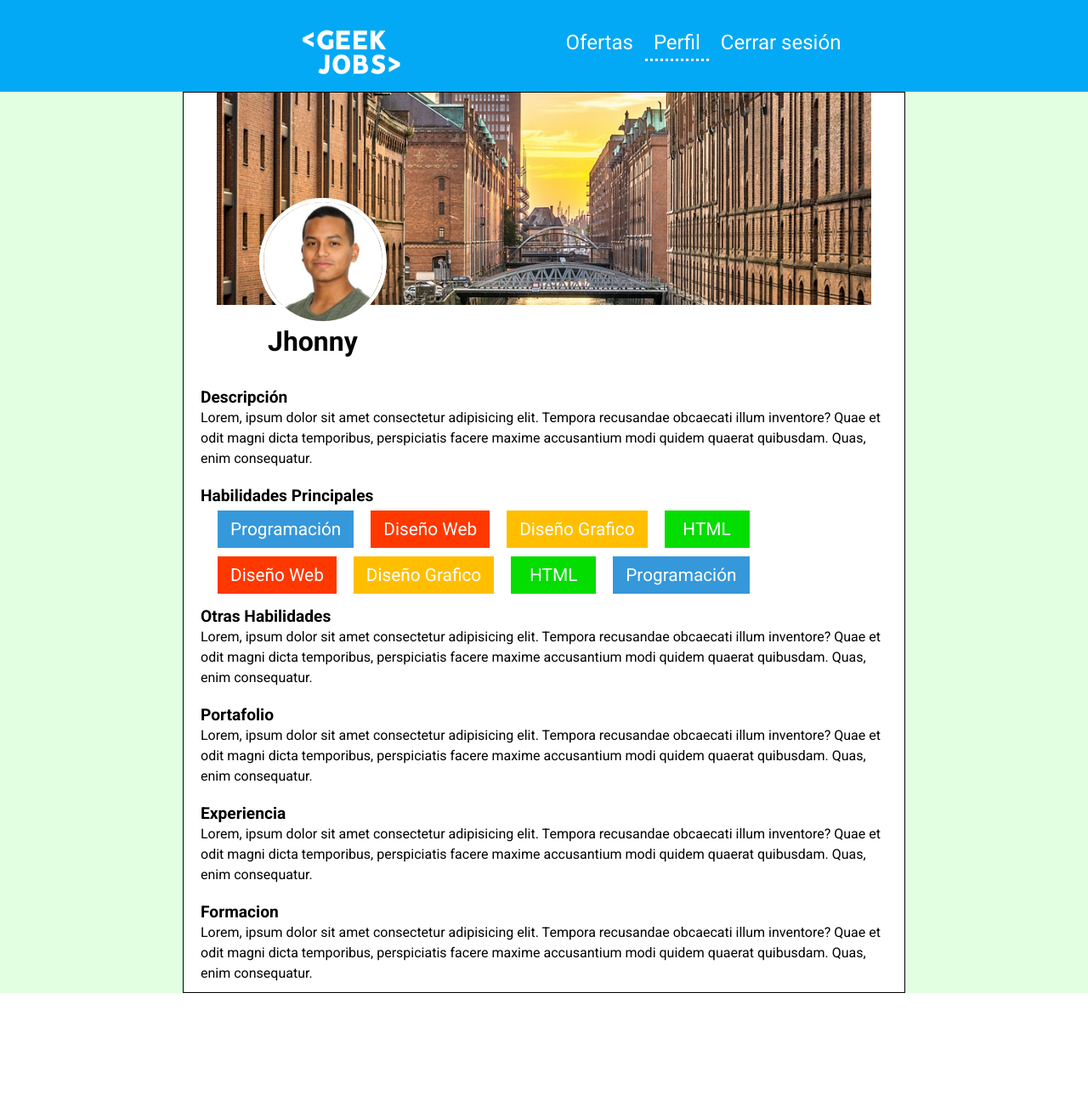
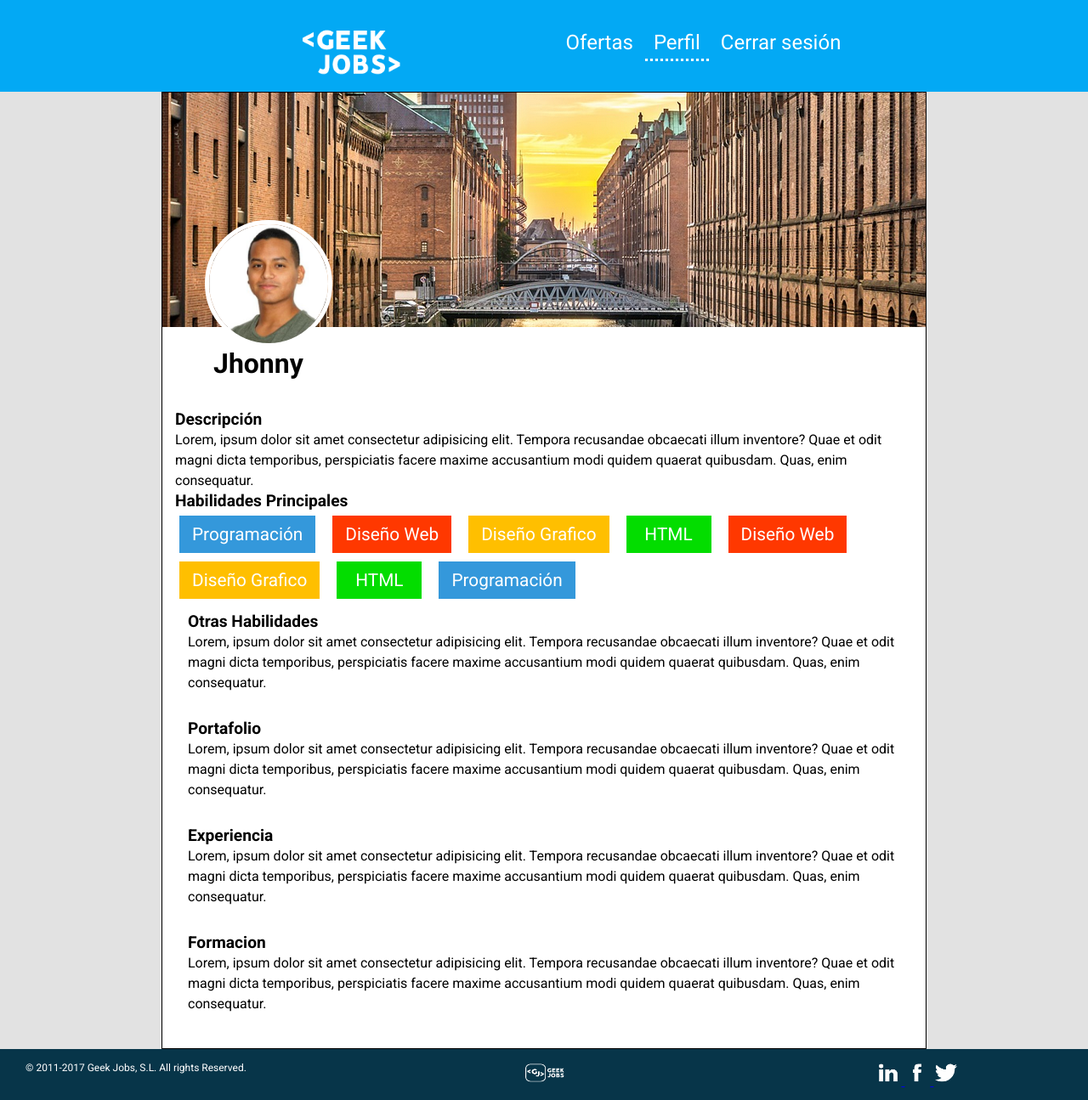
Before and after one commit to JLDRM/Caso-Pr-ctico-Front-End-J3IM, a PHP site: page /ismail.html in a window 1280 px wide. Shown: the whole page at 85% size. Before the commit the page ends 1169 px from the top, so only its background shows below. Run offline with PHP 8.4, Linux system fonts and the light colour scheme.

Commit message:
Sass + Footer

```diff
--- a/assets/css/ismail.css
+++ b/assets/css/ismail.css
@@ -1,8 +1,7 @@
 * {
   -webkit-box-sizing: border-box;
   -moz-box-sizing: border-box;
-    box-sizing: border-box;
-}
+  box-sizing: border-box; }
 
 html,
 body,
@@ -91,94 +90,58 @@ video {
   font-size: 100%;
   font: inherit;
   vertical-align: baseline;
-    font-family: 'Roboto', sans-serif;
-}
+  font-family: 'Roboto', sans-serif; }
 
 body {
   font-size: 1em;
   line-height: 1.5em;
-    background-color: rgb(226, 2226, 226, 84);
-}
+  background-color: #e2e2e2; }
 
 header {
   height: 108px;
   display: flex;
   background: #03A9F4;
   padding-bottom: 6px;
-    text-align: center;
-}
-/*
-header {
-    background-color: #03A9F4;
-    text-align: center;
-    height: 108px;
-    padding-bottom: 6px;
-}*/
-
-#logo {
-    flex: 1;
-}
-#logo img {
+  text-align: center; }
+  header #logo {
+    flex: 1; }
+    header #logo img {
       width: 125px;
       height: 125px;
-  margin-left: 350px;
-}
-
-.menu {
+      margin-left: 350px; }
+  header .menu {
     margin: auto 0;
     flex: 2;
-    margin-right: 100px;
-}
-
-.menu ul li {
-    display: inline-block;
-}
-
-.menu ul li .active {
-    border-bottom: 3px dotted white;
-}
-
-.menu ul li a {
+    margin-right: 100px; }
+    header .menu ul li {
+      display: inline-block; }
+      header .menu ul li .active {
+        border-bottom: 3px dotted white; }
+      header .menu ul li a {
         padding: 5px 10px;
         text-decoration: none;
         font-size: 1.5em;
-    color: white;
-}
-
-.menu ul li a:hover {
+        color: white; }
+        header .menu ul li a:hover {
           color: orange;
-    background-color: white;
-}
+          background-color: white; }
 
 section {
-    width: 850px;
+  width: 900px;
   margin: 0 auto;
   border: 1px solid black;
-    background: white;
-}
+  background: white; }
+  sectionsection .perfil {
+    width: 100%;
+    margin: 0 auto; }
+    sectionsection .perfilimg {
+      width: 100%;
+      height: 250px; }
+  sectiondiv {
+    padding: 0 15px; }
 
-section .perfil {
-    width: 800px;
-    margin: 0 auto;
-}
-
-section div {
-    padding: 0 15px;
-}
-
-.perfil img {
-    width: 100%;
-    height: 250px;
-}
-
-
-/*
-.perfil h2 {
-    color: white;
-    margin-top: -50px;
-    margin-left: 300px;
-}
-*/
+.cont {
+  margin: 10px; }
 
 .perfil .persona {
   width: 150px;
@@ -186,34 +149,27 @@ section div {
   border: 5px solid white;
   border-radius: 50%;
   margin-top: -300px;
-    margin-left: 50px;
-}
+  margin-left: 50px; }
 
 .title {
   font-size: 2em;
   margin-bottom: 1em;
   margin-left: 60px;
   align-content: center;
-    font-weight: bold;
-}
+  font-weight: bold; }
 
 .cont {
   padding: 10px 5px;
-    clear: both;
-}
-
+  clear: both; }
   .cont h3 {
     font-size: 1.2em;
-    font-weight: bold;
-}
+    font-weight: bold; }
 
 .mm ul li {
   list-style: none;
   display: inline-block;
   float: left;
-    border: 5px solid transparent;
-}
-
+  border: 5px solid transparent; }
   .mm ul li a {
     display: block;
     min-width: 100px;
@@ -222,83 +178,95 @@ section div {
     margin: 0 10px 0 0;
     font-size: 1.3em;
     text-decoration: none;
-    color: #fff;
-}
+    color: #fff; }
 
 .b {
-    background: #3498db;
-}
-
+  background: #3498db; }
   .b:hover {
     background-color: #017dd0;
-    text-shadow: #005289 2px -2px 1px;
-}
-
+    text-shadow: #005289 2px -2px 1px; }
   .b:active {
-    background-color: #3498db;
-}
+    background-color: #3498db; }
 
 .r {
-    background: #ff3800;
-}
-
+  background: #ff3800; }
   .r:hover {
     background-color: red;
-    text-shadow: #8f1f00 2px -2px 1px;
-}
-
+    text-shadow: #8f1f00 2px -2px 1px; }
   .r:active {
-    background-color: #ff3800;
-}
+    background-color: #ff3800; }
 
 .g {
-    background: #03dd00;
-}
-
+  background: #03dd00; }
   .g:hover {
     background-color: #27c901;
-    text-shadow: #136300 2px -2px 1px;
-}
-
+    text-shadow: #136300 2px -2px 1px; }
   .g:active {
-    background-color: #03dd00;
-}
+    background-color: #03dd00; }
 
 .o {
-    background: #ffbf00;
-}
-
+  background: #ffbf00; }
   .o:hover {
     background-color: orange;
-    text-shadow: #a17900 2px -2px 1px;
-}
-
+    text-shadow: #a17900 2px -2px 1px; }
   .o:active {
-    background-color: #ffbf00;
-}
+    background-color: #ffbf00; }
 
 .m {
-    background: #ff00ca;
-}
-
+  background: #ff00ca; }
   .m:hover {
     background-color: #bf0098;
-    text-shadow: #8b016f 2px -2px 1px;
-}
-
+    text-shadow: #8b016f 2px -2px 1px; }
   .m:active {
-    background-color: #ff00ca;
-}
+    background-color: #ff00ca; }
 
 .p {
-    background: #b231fd;
-}
-
+  background: #b231fd; }
   .p:hover {
     background-color: #a100ff;
-    text-shadow: #400065 2px -2px 1px;
-}
+    text-shadow: #400065 2px -2px 1px; }
+  .p:active {
+    background-color: #b231fd; }
 
-.p:active {
-    background-color: #b231fd;
-}
+footer {
+  background-color: #073549;
+  width: 100%;
+  display: flex;
+  padding: 10px; }
+
+#footerlist {
+  width: 25%; }
+
+#footerlist ul {
+  display: inline-block;
+  padding-right: 5%;
+  list-style-type: none;
+  text-align: left;
+  margin-top: 3px;
+  padding-left: 0px; }
+
+#social {
+  width: 25%; }
+
+#social ul {
+  width: 100%;
+  padding-right: 5%;
+  padding-left: 0px;
+  list-style-type: none;
+  text-align: center;
+  margin-top: 3px; }
+
+#social li {
+  display: inline-block;
+  text-align: right; }
+
+#copyright {
+  width: 48%;
+  font-size: 9pt;
+  color: white;
+  font-weight: lighter;
+  display: block;
+  text-align: left;
+  padding-left: 20px; }
+
+/*# sourceMappingURL=ismail.css.map */
--- /dev/null
+++ b/assets/css/ismail.scss
@@ -0,0 +1,317 @@
+* {
+    -webkit-box-sizing: border-box;
+    -moz-box-sizing: border-box;
+    box-sizing: border-box;
+}
+
+html,
+body,
+div,
+span,
+applet,
+object,
+iframe,
+h1,
+h2,
+h3,
+h4,
+h5,
+h6,
+p,
+blockquote,
+pre,
+a,
+abbr,
+acronym,
+address,
+big,
+cite,
+code,
+del,
+dfn,
+em,
+img,
+ins,
+kbd,
+q,
+s,
+samp,
+small,
+strike,
+strong,
+sub,
+sup,
+tt,
+var,
+b,
+u,
+i,
+center,
+dl,
+dt,
+dd,
+ol,
+ul,
+li,
+fieldset,
+form,
+label,
+legend,
+table,
+caption,
+tbody,
+tfoot,
+thead,
+tr,
+th,
+td,
+article,
+aside,
+canvas,
+details,
+embed,
+figure,
+figcaption,
+footer,
+header,
+hgroup,
+menu,
+nav,
+output,
+ruby,
+section,
+summary,
+time,
+mark,
+audio,
+video {
+    margin: 0;
+    padding: 0;
+    border: 0;
+    font-size: 100%;
+    font: inherit;
+    vertical-align: baseline;
+    font-family: 'Roboto', sans-serif;
+}
+
+body {
+    font-size: 1em;
+    line-height: 1.5em;
+    background-color: rgb(226, 226, 226);
+}
+
+header {
+    height: 108px;
+    display: flex;
+    background: #03A9F4;
+    padding-bottom: 6px;
+    text-align: center;
+    #logo {
+        flex: 1;
+        & img {
+            width: 125px;
+            height: 125px;
+            margin-left: 350px;
+        }
+    }
+    .menu {
+        margin: auto 0;
+        flex: 2;
+        margin-right: 100px;
+        & ul li {
+            display: inline-block;
+            & .active {
+                border-bottom: 3px dotted white;
+            }
+            & a {
+                padding: 5px 10px;
+                text-decoration: none;
+                font-size: 1.5em;
+                color: white;
+                &:hover {
+                    color: orange;
+                    background-color: white;
+                }
+            }
+        }
+    }
+}
+
+section {
+    width: 900px;
+    margin: 0 auto;
+    border: 1px solid black;
+    background: white;
+    &section .perfil {
+        width: 100%;
+        margin: 0 auto;
+        &img {
+            width: 100%;
+            height: 250px;
+        }
+    }
+    &div {
+        padding: 0 15px;
+    }
+}
+
+.cont {
+    margin: 10px;
+}
+
+.perfil .persona {
+    width: 150px;
+    height: 150px;
+    border: 5px solid white;
+    border-radius: 50%;
+    margin-top: -300px;
+    margin-left: 50px;
+}
+
+.title {
+    font-size: 2em;
+    margin-bottom: 1em;
+    margin-left: 60px;
+    align-content: center;
+    font-weight: bold;
+}
+
+.cont {
+    padding: 10px 5px;
+    clear: both;
+    & h3 {
+        font-size: 1.2em;
+        font-weight: bold;
+    }
+}
+
+.mm ul li {
+    list-style: none;
+    display: inline-block;
+    float: left;
+    border: 5px solid transparent;
+    & a {
+        display: block;
+        min-width: 100px;
+        text-align: center;
+        padding: 10px 15px;
+        margin: 0 10px 0 0;
+        font-size: 1.3em;
+        text-decoration: none;
+        color: #fff;
+    }
+}
+
+.b {
+    background: #3498db;
+    &:hover {
+        background-color: #017dd0;
+        text-shadow: #005289 2px -2px 1px;
+    }
+    &:active {
+        background-color: #3498db;
+    }
+}
+
+.r {
+    background: #ff3800;
+    &:hover {
+        background-color: red;
+        text-shadow: #8f1f00 2px -2px 1px;
+    }
+    &:active {
+        background-color: #ff3800;
+    }
+}
+
+.g {
+    background: #03dd00;
+    &:hover {
+        background-color: #27c901;
+        text-shadow: #136300 2px -2px 1px;
+    }
+    &:active {
+        background-color: #03dd00;
+    }
+}
+
+.o {
+    background: #ffbf00;
+    &:hover {
+        background-color: orange;
+        text-shadow: #a17900 2px -2px 1px;
+    }
+    &:active {
+        background-color: #ffbf00;
+    }
+}
+
+.m {
+    background: #ff00ca;
+    &:hover {
+        background-color: #bf0098;
+        text-shadow: #8b016f 2px -2px 1px;
+    }
+    &:active {
+        background-color: #ff00ca;
+    }
+}
+
+.p {
+    background: #b231fd;
+    &:hover {
+        background-color: #a100ff;
+        text-shadow: #400065 2px -2px 1px;
+    }
+    &:active {
+        background-color: #b231fd;
+    }
+}
+
+footer {
+    background-color: #073549;
+    width: 100%;
+    display: flex;
+    padding: 10px;
+}
+
+#footerlist {
+    width: 25%;
+}
+
+#footerlist ul {
+    display: inline-block;
+    padding-right: 5%;
+    list-style-type: none;
+    text-align: left;
+    margin-top: 3px;
+    padding-left: 0px;
+}
+
+#social {
+    width: 25%;
+}
+
+#social ul {
+    width: 100%;
+    padding-right: 5%;
+    padding-left: 0px;
+    list-style-type: none;
+    text-align: center;
+    margin-top: 3px;
+}
+
+#social li {
+    display: inline-block;
+    text-align: right;
+}
+
+#copyright {
+    width: 48%;
+    font-size: 9pt;
+    color: white;
+    font-weight: lighter;
+    display: block;
+    text-align: left;
+    padding-left: 20px;
+}
--- a/ismail.html
+++ b/ismail.html
@@ -6,13 +6,17 @@
     <meta name="viewport" content="width=device-width, initial-scale=1.0">
     <meta http-equiv="X-UA-Compatible" content="ie=edge">
     <title>GeekJobs</title>
+    <!-- Fuentes -->
     <link href="https://fonts.googleapis.com/css?family=Roboto:400,500,700" rel="stylesheet">
+    <!-- Estilos -->
     <link type="text/css" rel="stylesheet" href="./assets/css/ismail.css">
-
+    <!-- Inicio Favicons -->
     <link rel="icon" type="image/png" sizes="32x32" href="./assets/img/favicon/favicon-32x32.png">
     <link rel="icon" type="image/png" sizes="96x96" href="./assets/img/favicon/favicon-96x96.png">
     <link rel="icon" type="image/png" sizes="16x16" href="./assets/img/favicon/favicon-16x16.png">
-    <meta name="theme-color" content="#ffffff">
+    <!-- Fin Favicons -->
+    <!-- Cambia color del toolbar en chrome -->
+    <meta name="theme-color" content="#db5945">
 </head>
 
 <body>
@@ -36,38 +40,21 @@
         </div>
     </header>
 
-    <!-- <header>
-        <div class="aligncenter">
-            <img src="./assets/img/logo.png" width="125px" height="125px" alt="">
-        </div>
-        <div class="menu">
-            <ul>
-                <li>
-                    <a href="#" class="active">Ofertas</a>
-                </li>
-                <li>
-                    <a href="#">Perfil</a>
-                </li>
-                <li>
-                    <a href="#">Cerrar sesión</a>
-                </li>
-            </ul>
-        </div>
-    </header> -->
     <section>
         <div class="perfil">
             <img src="./assets/img/perfil.png" alt="">
             <img src="./assets/img/persona.png" alt="" class="persona">
             <h2 class="title">Jhonny</h2>
         </div>
-        <div>
-            <div class="cont">
+
+        <div class="cont">
+            <div>
                 <h3>Descripción</h3>
                 <p>Lorem, ipsum dolor sit amet consectetur adipisicing elit. Tempora recusandae obcaecati illum inventore? Quae
                     et odit magni dicta temporibus, perspiciatis facere maxime accusantium modi quidem quaerat quibusdam.
                     Quas, enim consequatur.</p>
             </div>
-            <div class="cont">
+            <div>
                 <h3>Habilidades Principales</h3>
                 <div class="mm">
                     <ul>
@@ -125,8 +112,37 @@
             </div>
         </div>
     </section>
+
+
     <footer>
+        <div id="copyright">
+            <p> © 2011-2017 Geek Jobs, S.L. All rights Reserved. </p>
+        </div>
+        <div id="footerlist">
+            <ul>
+                <a target="_blank" href="https:www.geekjobs.com">
+                    <li>
+                        <img src="./assets/img/geek_icon.png" width="50px" height="30px" position alt=""> </li>
+                </a>
+            </ul>
+        </div>
+        <div id="social">
+            <ul>
+                <a target="_blank" href="https:www.linkedin.com">
+                    <li>
+                        <img src="./assets/img/linkedin_icon.png" width="30px" height="30px" alt=""> </li>
+                </a>
+                <a target="_blank" href="https:www.facebook.com">
+                    <li>
+                        <img src="./assets/img/facebook_icon.png" width="30px" height="30px" alt=""> </li>
+                </a>
+                <a target="_blank" href="https:www.twitter.com">
+                    <li>
+                        <img src="./assets/img/twitter_icon.png" width="30px" height="30px" alt=""> </li>
+                </a>
 
+            </ul>
+        </div>
     </footer>
 </body>
 
```
Also changed, not shown: 1 other file. Lines whose indentation alone changed are shown as unchanged.
